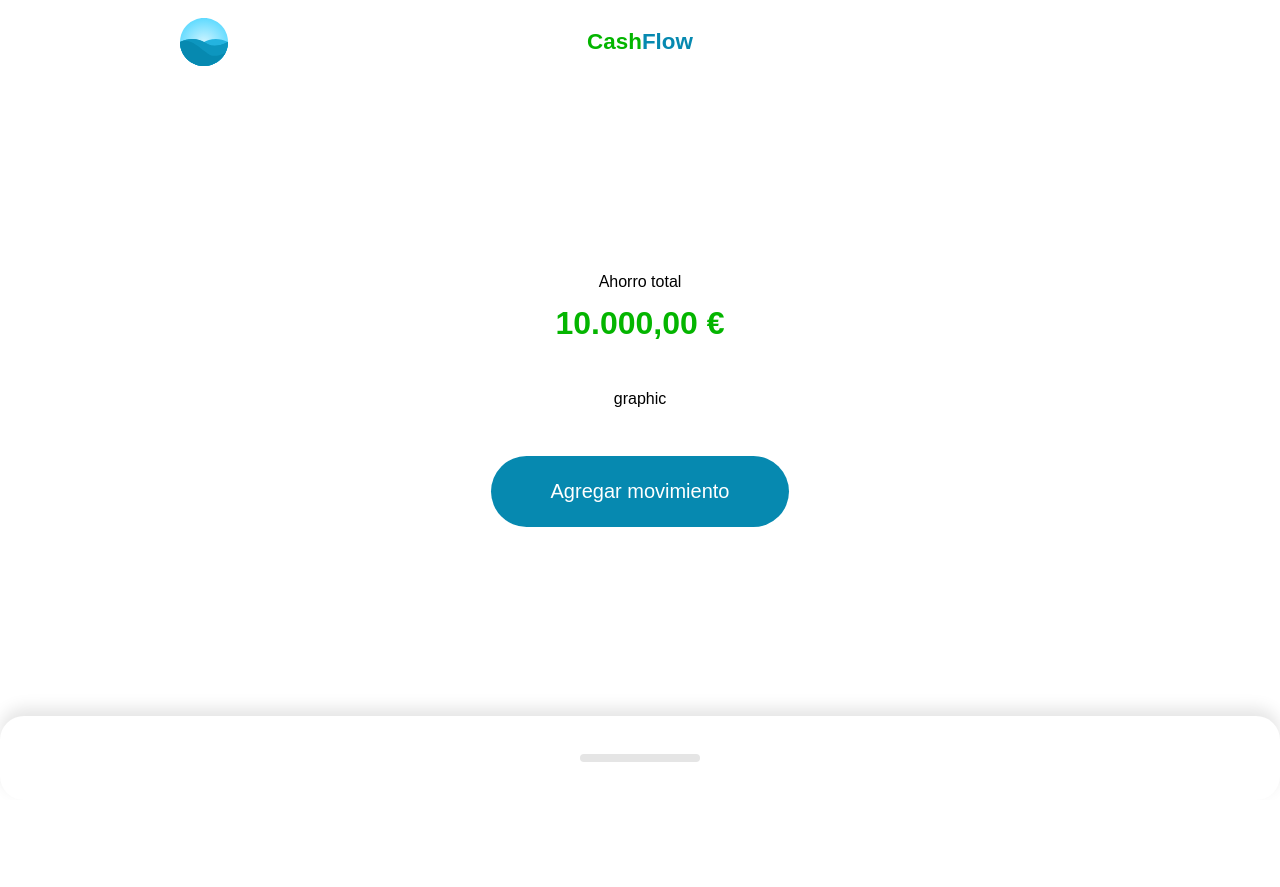
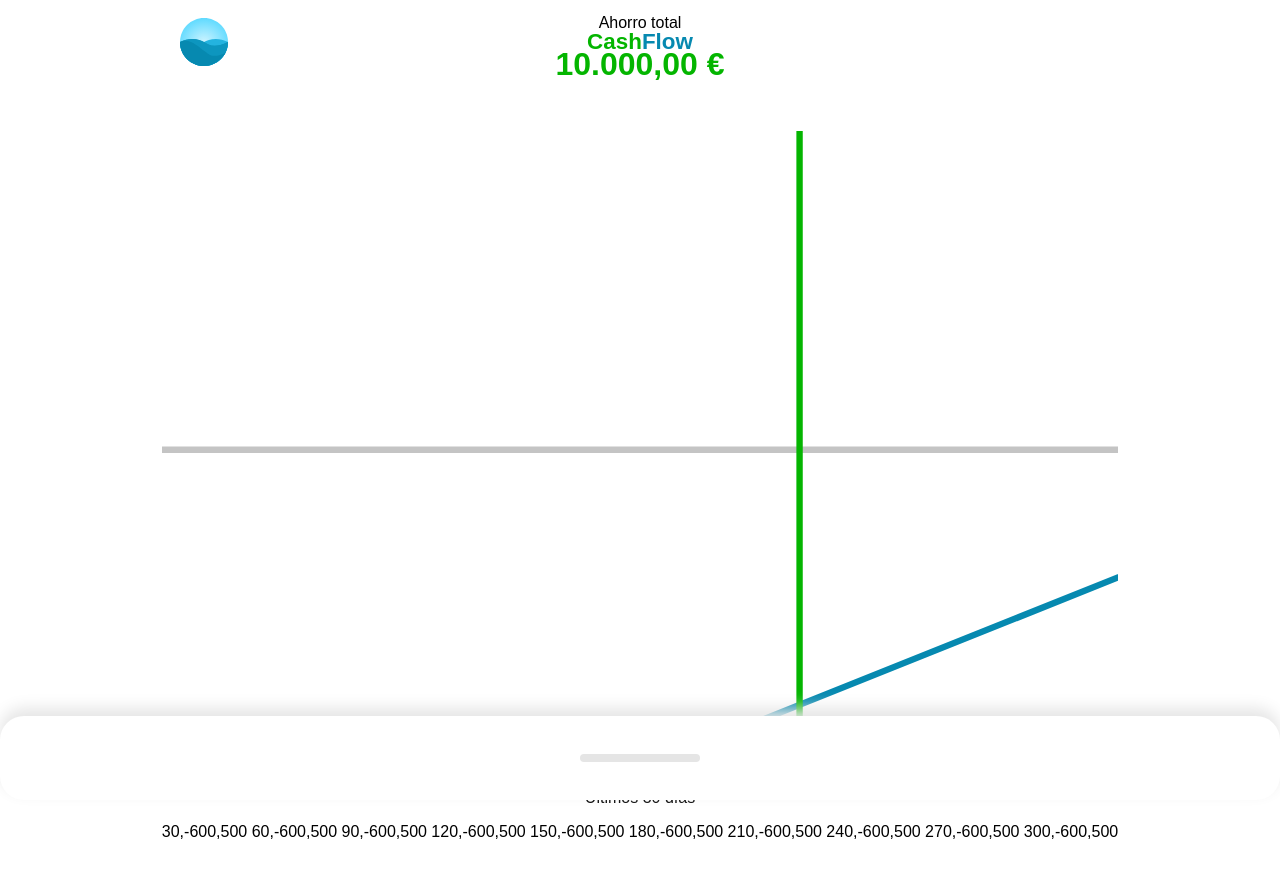
Before and after one commit to devMateos/cashflow, a Vue app: page / in a window 1280 px wide. Shown: the top 887 px of the page. Before the commit the page ends 800 px from the top, so only its background shows below. Built offline with nearby package versions, Linux system fonts and the light colour scheme.

Commit message:
Create Graphic component

```diff
--- a/src/components/Home.vue
+++ b/src/components/Home.vue
@@ -10,7 +10,7 @@
       :amount="amount"
       >
       <template #graphic>
-        graphic
+        <Graphic :amounts="amounts"/>
       </template>
       <template #action>
         <Action/>
@@ -31,6 +31,7 @@
 import Resume from './Resume/Index.vue';
 import Movements from './Movements/Index.vue';
 import Action from './Action.vue';
+import Graphic from './Resume/Graphic.vue';
 
 let label = null;
 let amount = null;
@@ -81,5 +82,8 @@
     description: 'Lorem ipsum dolor sit amet',
     amount: 1000,
   },
-]
+];
+
+let amounts = [100, 200, 500, 200, -400, -600, -300, 0, 300, 500];
+
 </script>
--- /dev/null
+++ b/src/components/Resume/Graphic.vue
@@ -0,0 +1,72 @@
+<template>
+  <div>
+    <svg
+      viewBox="0 0 300 200"
+    >
+      <line
+        stroke="#c4c4c4"
+        stroke-width="2"
+        x1="0"
+        y1="100"
+        x2="300"
+        y2="100"
+        />
+        <polyline
+        fill="none"
+        stroke="#0689B0"
+        stroke-width="2"
+        :points="points"
+        />
+        <line
+        stroke="#04b500"
+        stroke-width="2"
+        x1="200"
+        y1="0"
+        x2="200"
+        y2="200"
+      />
+    </svg>
+    <p>Últimos 30 días</p>
+    <div>{{ points }}</div>
+  </div>
+</template>
+
+<script setup>
+import { toRefs, defineProps, computed } from 'vue';
+
+const props = defineProps({
+  amounts: {
+    type: Array,
+    default: () => [],
+  }
+});
+const { amounts } = toRefs(props);
+
+const amountToPixels = () => {
+  const min = Math.min(...amounts.value);
+  const max = Math.max(...amounts.value);
+
+  return `${min},${max}`;
+}
+
+const points = computed(() => {
+  const total = amounts.value.length;
+
+
+  return Array(total).fill(100).reduce((points, amount, i) => {
+    const x = (300 / total) * (i + 1);
+    const y = amountToPixels(amount);
+    console.log(y);
+    return `${points} ${x},${y}`;
+  }, '');
+})
+</script>
+
+<style scoped>
+svg {
+  width: 100%;
+}
+p {
+  text-align: center;
+}
+</style>
```
